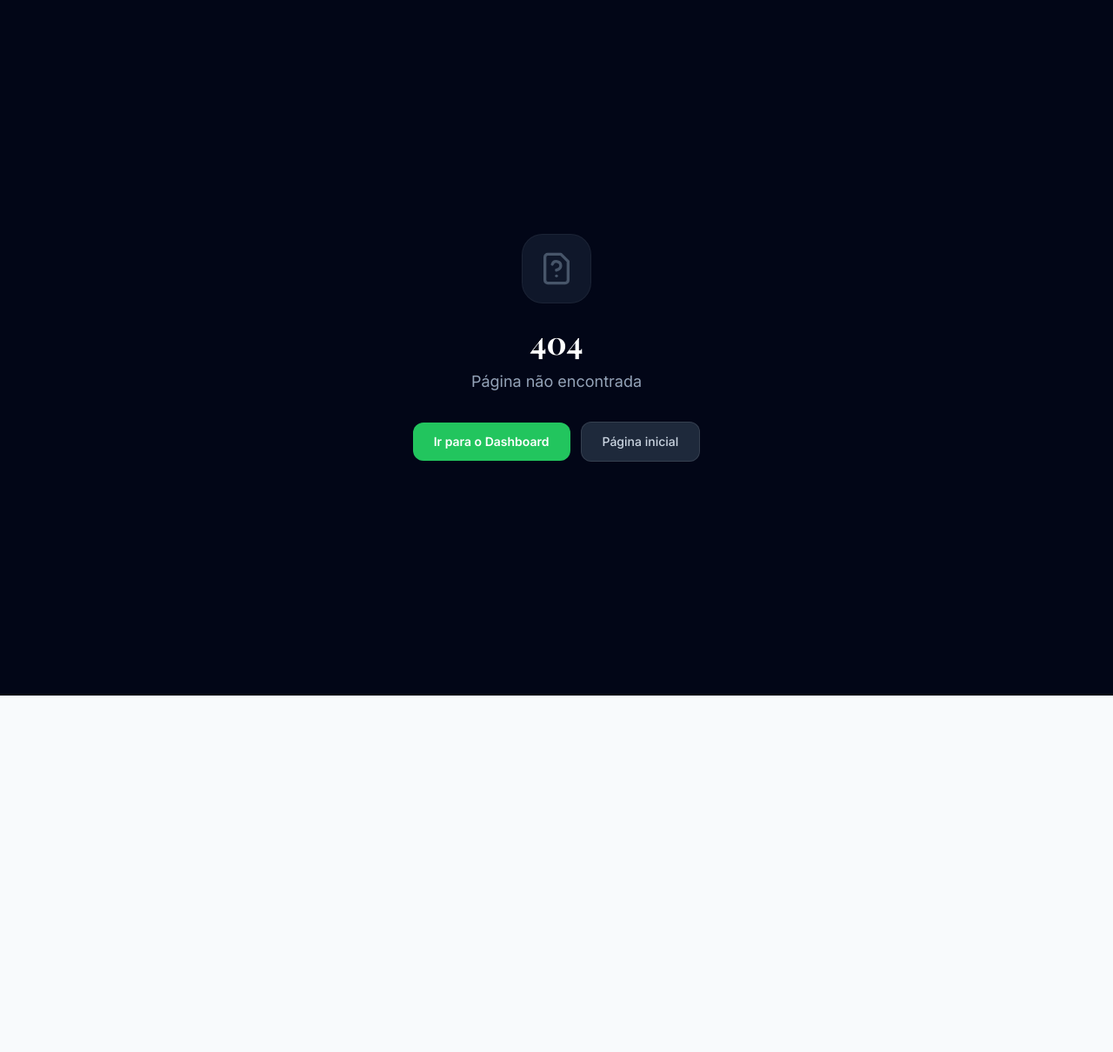
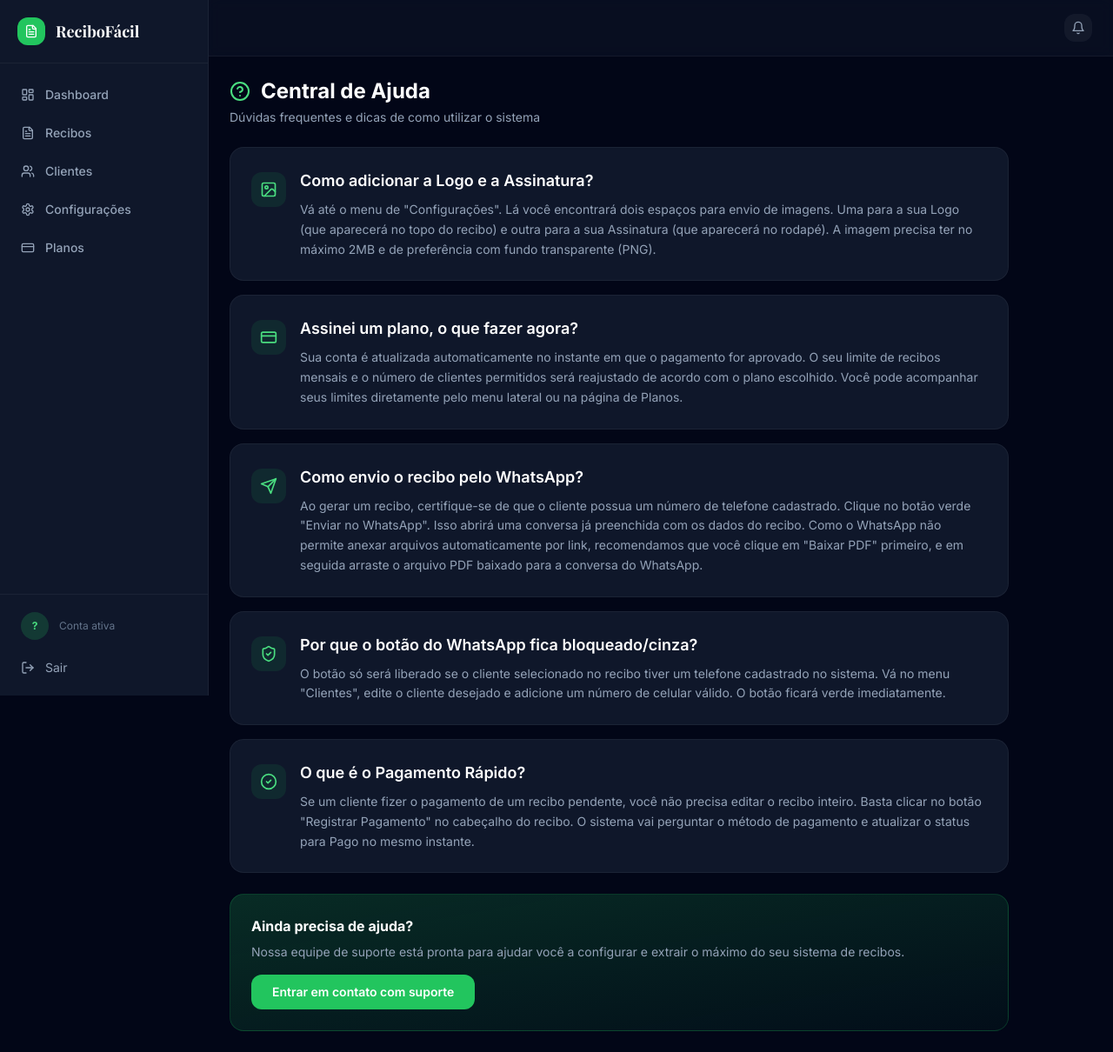
Before and after one commit to hleonardo19832/reciboss, a Next.js app: page /help in a window 1280 px wide. Before the commit this address had no page. Shown: the whole page at 87% size. Before the commit the page ends 800 px from the top, so only its background shows below. Built offline with nearby package versions, Linux system fonts and the light colour scheme; a web font is replaced by a local one.

Commit message:
Create page.tsx

```diff
--- /dev/null
+++ b/src/app/(app)/help/page.tsx
@@ -0,0 +1,75 @@
+'use client'
+
+import { HelpCircle, Image as ImageIcon, CreditCard, Send, ShieldCheck, CheckCircle2 } from 'lucide-react'
+
+export default function HelpPage() {
+  const faqs = [
+    {
+      icon: ImageIcon,
+      title: 'Como adicionar a Logo e a Assinatura?',
+      content: 'Vá até o menu de "Configurações". Lá você encontrará dois espaços para envio de imagens. Uma para a sua Logo (que aparecerá no topo do recibo) e outra para a sua Assinatura (que aparecerá no rodapé). A imagem precisa ter no máximo 2MB e de preferência com fundo transparente (PNG).'
+    },
+    {
+      icon: CreditCard,
+      title: 'Assinei um plano, o que fazer agora?',
+      content: 'Sua conta é atualizada automaticamente no instante em que o pagamento for aprovado. O seu limite de recibos mensais e o número de clientes permitidos será reajustado de acordo com o plano escolhido. Você pode acompanhar seus limites diretamente pelo menu lateral ou na página de Planos.'
+    },
+    {
+      icon: Send,
+      title: 'Como envio o recibo pelo WhatsApp?',
+      content: 'Ao gerar um recibo, certifique-se de que o cliente possua um número de telefone cadastrado. Clique no botão verde "Enviar no WhatsApp". Isso abrirá uma conversa já preenchida com os dados do recibo. Como o WhatsApp não permite anexar arquivos automaticamente por link, recomendamos que você clique em "Baixar PDF" primeiro, e em seguida arraste o arquivo PDF baixado para a conversa do WhatsApp.'
+    },
+    {
+      icon: ShieldCheck,
+      title: 'Por que o botão do WhatsApp fica bloqueado/cinza?',
+      content: 'O botão só será liberado se o cliente selecionado no recibo tiver um telefone cadastrado no sistema. Vá no menu "Clientes", edite o cliente desejado e adicione um número de celular válido. O botão ficará verde imediatamente.'
+    },
+    {
+      icon: CheckCircle2,
+      title: 'O que é o Pagamento Rápido?',
+      content: 'Se um cliente fizer o pagamento de um recibo pendente, você não precisa editar o recibo inteiro. Basta clicar no botão "Registrar Pagamento" no cabeçalho do recibo. O sistema vai perguntar o método de pagamento e atualizar o status para Pago no mesmo instante.'
+    }
+  ]
+
+  return (
+    <div className="animate-fade-in max-w-4xl space-y-6">
+      <div>
+        <h1 className="text-2xl font-bold text-white flex items-center gap-3">
+          <HelpCircle className="w-6 h-6 text-brand-400" />
+          Central de Ajuda
+        </h1>
+        <p className="text-slate-400 text-sm mt-1">
+          Dúvidas frequentes e dicas de como utilizar o sistema
+        </p>
+      </div>
+
+      <div className="grid gap-4">
+        {faqs.map((faq, index) => (
+          <div key={index} className="bg-slate-900 border border-white/5 rounded-2xl p-6 hover:border-white/10 transition-colors">
+            <div className="flex gap-4">
+              <div className="w-10 h-10 bg-brand-500/10 rounded-xl flex items-center justify-center flex-shrink-0 mt-1">
+                <faq.icon className="w-5 h-5 text-brand-400" />
+              </div>
+              <div>
+                <h3 className="text-white font-semibold text-lg mb-2">{faq.title}</h3>
+                <p className="text-slate-400 text-sm leading-relaxed">
+                  {faq.content}
+                </p>
+              </div>
+            </div>
+          </div>
+        ))}
+      </div>
+
+      <div className="bg-gradient-to-br from-brand-500/20 to-brand-600/5 border border-brand-500/20 rounded-2xl p-6 mt-8">
+        <h3 className="text-white font-bold mb-2">Ainda precisa de ajuda?</h3>
+        <p className="text-slate-400 text-sm mb-4">
+          Nossa equipe de suporte está pronta para ajudar você a configurar e extrair o máximo do seu sistema de recibos.
+        </p>
+        <button className="bg-brand-500 hover:bg-brand-400 text-white px-6 py-2.5 rounded-xl text-sm font-semibold transition-all">
+          Entrar em contato com suporte
+        </button>
+      </div>
+    </div>
+  )
+}
```
